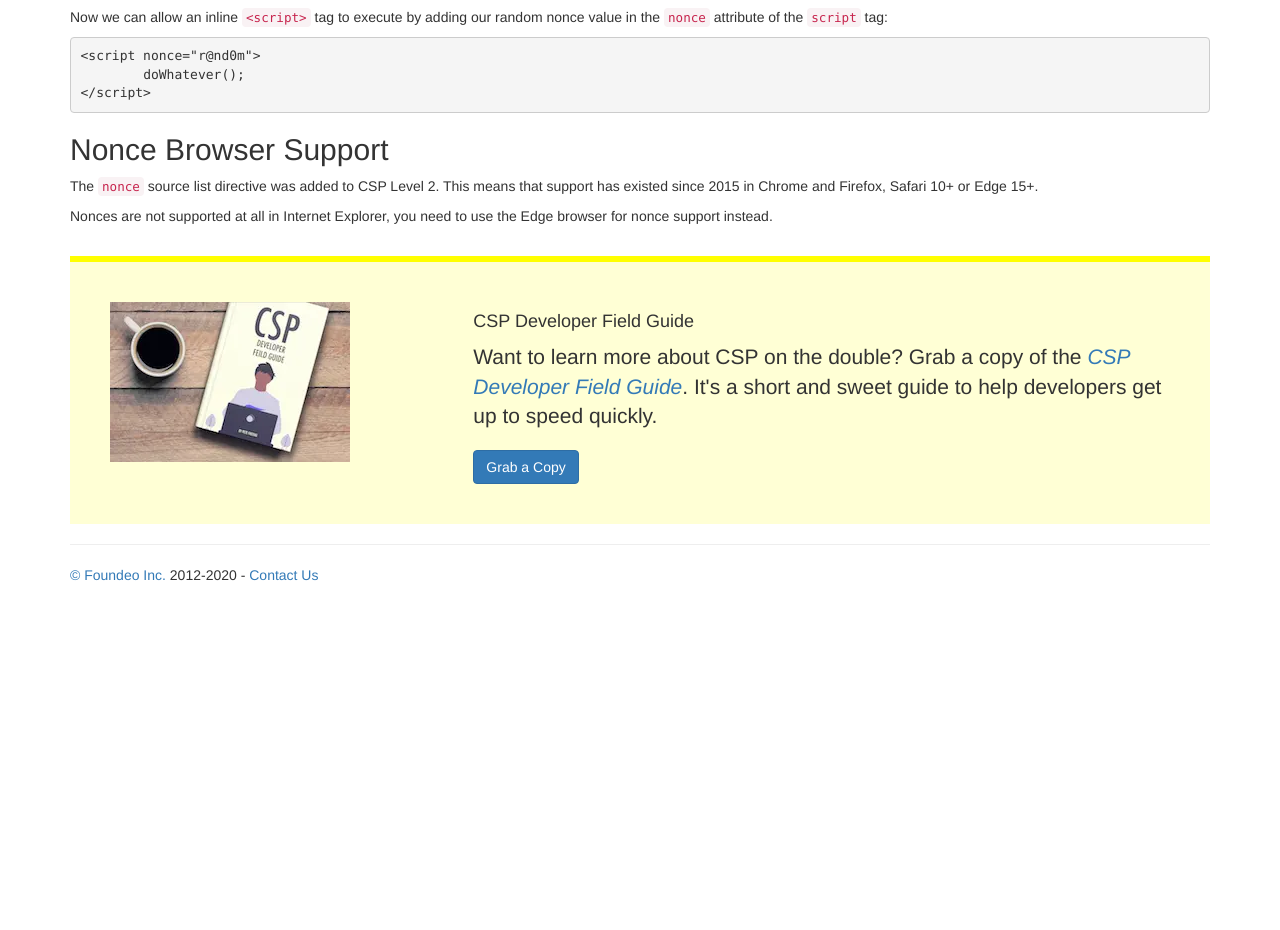
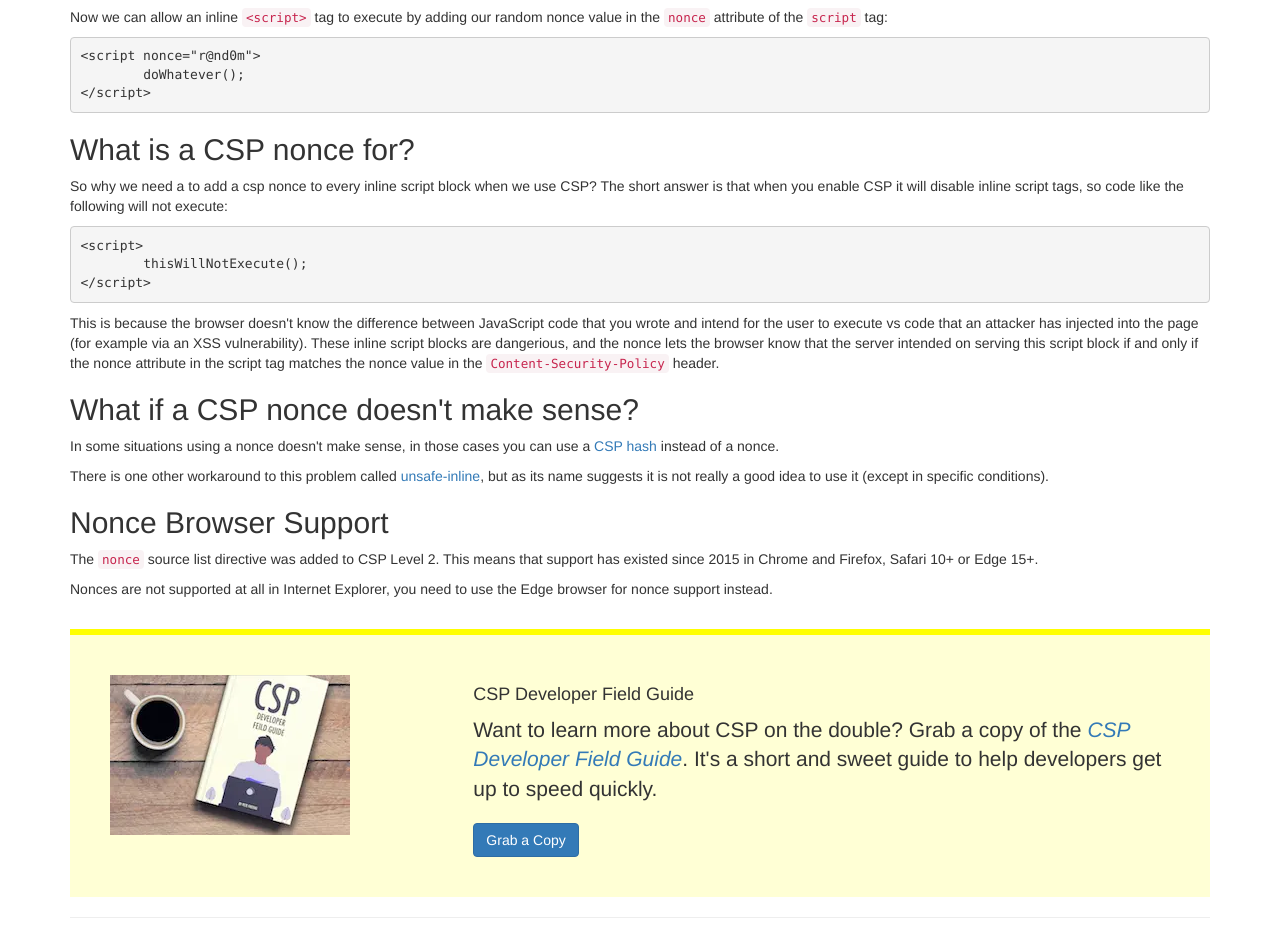
Before and after one commit to foundeo/content-security-policy.com, an Eleventy site: page www/nonce.html in a window 1280 px wide. Shown: the part 820-1750 px from the top of the page. Before the commit the page ends 1455 px from the top, so only its background shows below. Built offline with nearby package versions, Linux system fonts and the light colour scheme; Eleventy itself is replaced by a stand-in of ours; files that its build step writes are made by us from their sources.

Commit message:
update nonce

```diff
--- a/www/nonce.html
+++ b/www/nonce.html
@@ -26,6 +26,20 @@ script-src 'nonce-r@nd0m';
 &lt;/script&gt;
 </pre>
 
+<h2>What is a CSP nonce for?</h2>
+<p>So why we need a to add a csp nonce to every inline script block when we use CSP? The short answer is that when you enable CSP it will disable inline script tags, so code like the following will not execute:</p>
+<pre>
+&lt;script&gt;
+	thisWillNotExecute();
+&lt;/script&gt;
+</pre>
+<p>This is because the browser doesn't know the difference between JavaScript code that you wrote and
+intend for the user to execute vs code that an attacker has injected into the page (for example via an XSS vulnerability).
+These inline script blocks are dangerious, and the nonce lets the browser know that the server intended on serving this script block if and only if
+the nonce attribute in the script tag matches the nonce value in the <code>Content-Security-Policy</code> header.</p>
+<h2>What if a CSP nonce doesn't make sense?</h2>
+<p>In some situations using a nonce doesn't make sense, in those cases you can use a <a href="https://content-security-policy.com/hash/">CSP hash</a> instead of a nonce.</p>
+<p>There is one other workaround to this problem called <a href="https://content-security-policy.com/unsafe-inline/">unsafe-inline</a>, but as its name suggests it is not really a good idea to use it (except in specific conditions).</p>
 <h2>Nonce Browser Support</h2>
 <p>The <code>nonce</code> source list directive was added to CSP Level 2. This means that support has existed since 2015 in Chrome and Firefox, Safari 10+ or Edge 15+.</p>
 <p>Nonces are not supported at all in Internet Explorer, you need to use the Edge browser for nonce support instead.</p>
```
